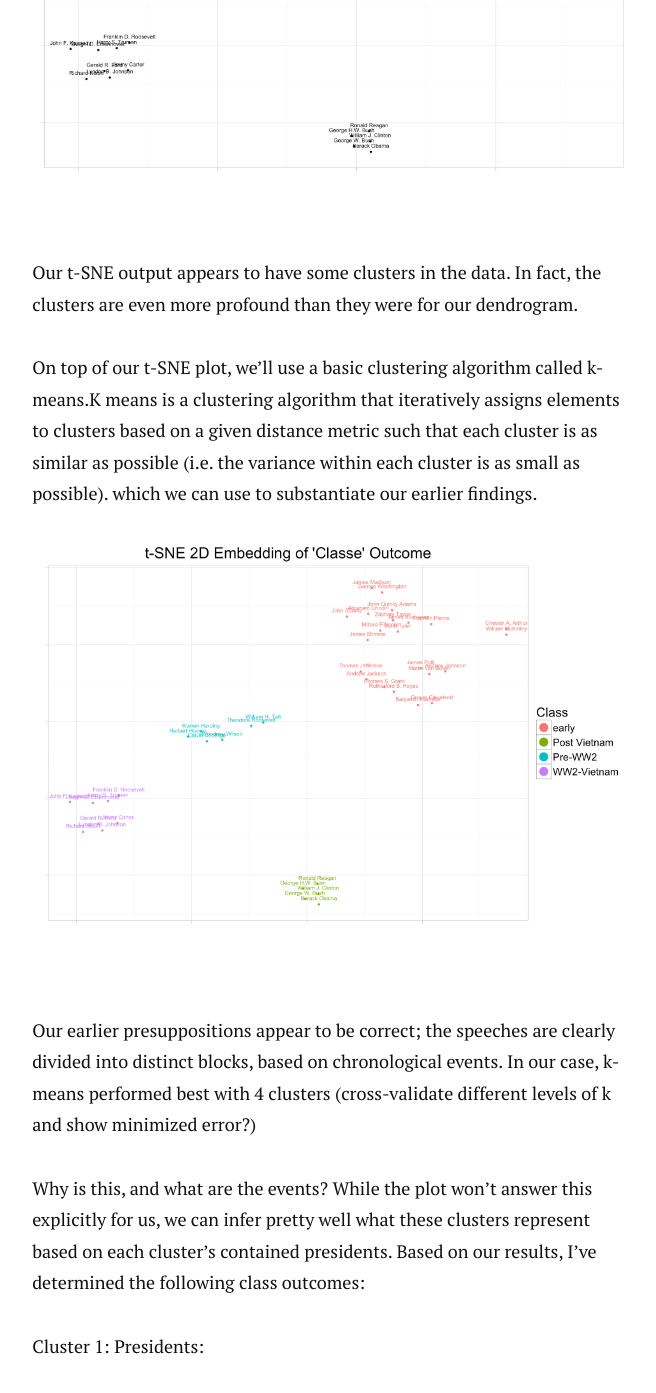
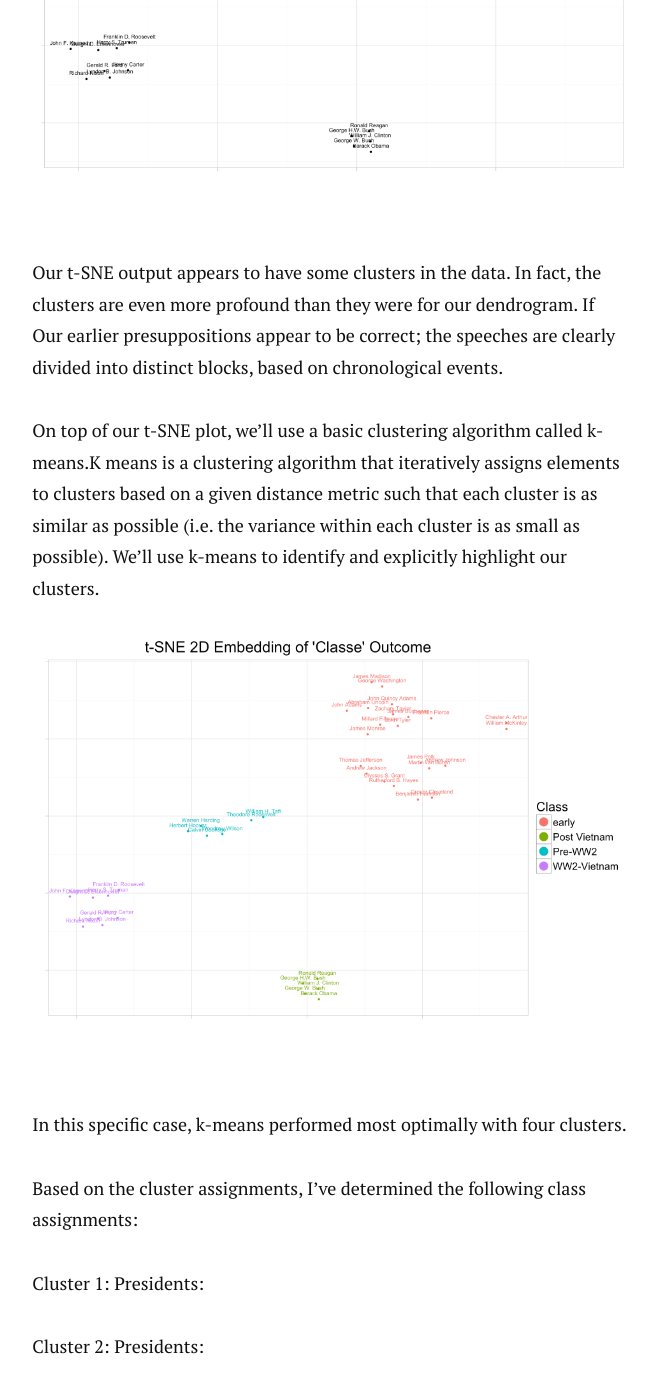
Before and after one commit to jwilber/old_website, a Jekyll site: the page built from _posts/2014-12-12-figure-with-caption.markdown, in a window 1280 px wide and 1400 px high, scrolled down 3943 px. Shown: the top 1393 px of the window, without its empty margins (310-966 px from the left). Built offline with Jekyll 4.4.1, drawn with Linux system fonts in a browser that asks for light colours; nearby versions of some CDN libraries; some of the changed text lies outside the part shown.

Commit message:
Update 2014-12-12-figure-with-caption.markdown

````diff
--- a/_posts/2014-12-12-figure-with-caption.markdown
+++ b/_posts/2014-12-12-figure-with-caption.markdown
@@ -66,19 +66,16 @@
 <img src="/images/uncolored_tsne.png" />
 
 
-Our t-SNE output appears to have some clusters in the data. In fact, the clusters are even more profound than they were for our dendrogram.
+Our t-SNE output appears to have some clusters in the data. In fact, the clusters are even more profound than they were for our dendrogram. If Our earlier presuppositions appear to be correct; the speeches are clearly divided into distinct blocks, based on chronological events.
 
-On top of our t-SNE plot, we'll use a basic clustering algorithm called k-means.K means is a clustering algorithm that iteratively assigns elements to clusters based on a given distance metric such that each cluster is as similar as possible (i.e. the variance within each cluster is as small as possible).  which we can use to substantiate our earlier findings.
+On top of our t-SNE plot, we'll use a basic clustering algorithm called k-means.K means is a clustering algorithm that iteratively assigns elements to clusters based on a given distance metric such that each cluster is as similar as possible (i.e. the variance within each cluster is as small as possible).  We'll use k-means to identify and explicitly highlight our clusters.
 
 <img src="/images/colored_tsne.png" />
 
+In this specific case, k-means performed most optimally with four clusters.
 
 
-Our earlier presuppositions appear to be correct; the speeches are clearly divided into distinct blocks, based on chronological events. In our case, k-means performed best with 4 clusters
-(cross-validate different levels of k and show minimized error?)
-
-Why is this, and what are the events? While the plot won't answer this explicitly for us, we can infer pretty well what these clusters represent based on each cluster's contained presidents.
-Based on our results, I've determined the following class outcomes:
+Based on the cluster assignments, I've determined the following class assignments:
 
 Cluster 1:
 Presidents:
@@ -92,17 +89,10 @@
 Cluster 4:
 Presidents:
 
-I should also briefly mention that these clusters reappeared using other dimensionality reduction techniques For example, clustering on  MDS is shown below, yielding the same outcome:
-```{r}
-mds$TimeFrame <- 0
-mds$TimeFrame[1:22] <- "early"
-mds$TimeFrame[23:28] <- "Pre-WW2"
-mds$TimeFrame[29:36] <- "WW2-Vietnam"
-mds$TimeFrame[37:41] <- "Post Vietnam"
-mds$TimeFrame <- as.factor(mds$TimeFrame)
 
-ggplot(data.frame(mds), aes(x=col1,y=col2,label=rownames(mds))) + geom_point() + geom_text(size=3, nudge_y = .003, check_overlap = F,aes(color=TimeFrame)) + ggtitle("Multidimensional Scaling of State of the Union Addresses")
-```
+I should also briefly mention that these clusters reappeared using other dimensionality reduction techniques For example, clustering on Multi-Dimensional Scaling (MDS), a technique used to preserve distance, is shown below, yielding the same outcome:
+
+<img src="/images/mds.png" />
 
 So why is our data split into 4 clusters?
 
````
